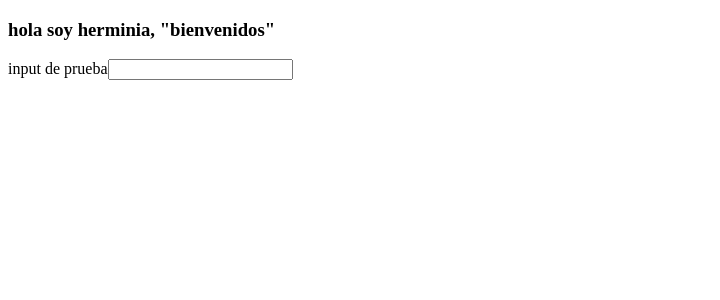
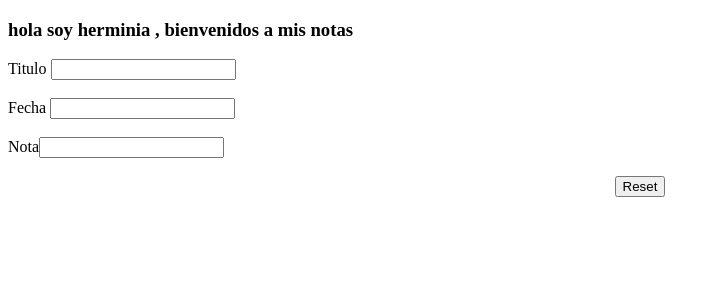
Before and after one commit to Herminia23/notas, a React (Create React App) app: page / in a window 1280 px wide. Shown: the top 300 px of the page, without its empty margins (0-720 px from the left). Built offline with nearby package versions, Linux system fonts and the light colour scheme; the HTML template or start-up script is replaced by a standard one.

Commit message:
button de reset

```diff
--- a/src/App.jsx
+++ b/src/App.jsx
@@ -1,33 +1,72 @@
 import { useState } from "react";
 
-const App = ()=> {
-  // hook  use...
-  //state  useState
+function App() {
+  const [inputState, setInputState] = useState({
+    titulo: "",
+    fecha: "",
+    nota: "",
+    limpiar: "",
+  });
 
-  const [state, setState] = useState ("")
-  ;
-
-  let valorPrueba = "TITULO DE LA NOTA"
+  const handleResetClick = (v) =>{
+    setInputState({titulo: "",
+    fecha: "",
+    nota: "",
+    limpiar: "", });
+  };
 
   const handleInputChange = (event) => {
-   setState(event.target.evalue);
+    //console.log(event.target);
+    setInputState({ ...inputState, [event.target.name]: event.target.value, });
+    console.log(event.target);
   };
 
   return (
-  <div className="App">
-      <h3> hola  soy herminia, "bienvenidos"</h3>
-      <label>
-         input de prueba
+    <div className="App m-4">
+      <h3>hola soy herminia , bienvenidos a mis notas</h3>
+      <label htmlFor="titulo" className="pe-4">
+        Titulo{" "}
+      </label>
       <input
-      id="puebaID"
-      name="prueba"
-      type="text"
-      onChange={handleInputChange}
-      value={state}
+        id="titulo"
+        name="titulo"
+        type="text"
+        onChange={handleInputChange}
+        value={inputState.titulo}
       />
+      <br />
+      <br />
+      <label htmlFor="fecha" className="pe-4">
+        Fecha{" "}
       </label>
+      <input
+        id="fecha"
+        name="fecha"
+        type="text"
+        onChange={handleInputChange}
+        value={inputState.fecha}
+      />
+      <br />
+      <br />
+      <label htmlFor="nota" className="pe-4">
+        Nota
+      </label>
+      <input
+        id="nota"
+        name="nota"
+        type="text"
+        onChange={handleInputChange}
+        value={inputState.nota}
+      />
+      <br />
+      <br />
+      <center>
+      <button className="btn btn-primary me-2" onClick={handleResetClick}>Reset</button>
+      </center>
+      <br />
+      <center>
+      </center>
     </div>
   );
-};
-
+}
 export default App;
```
